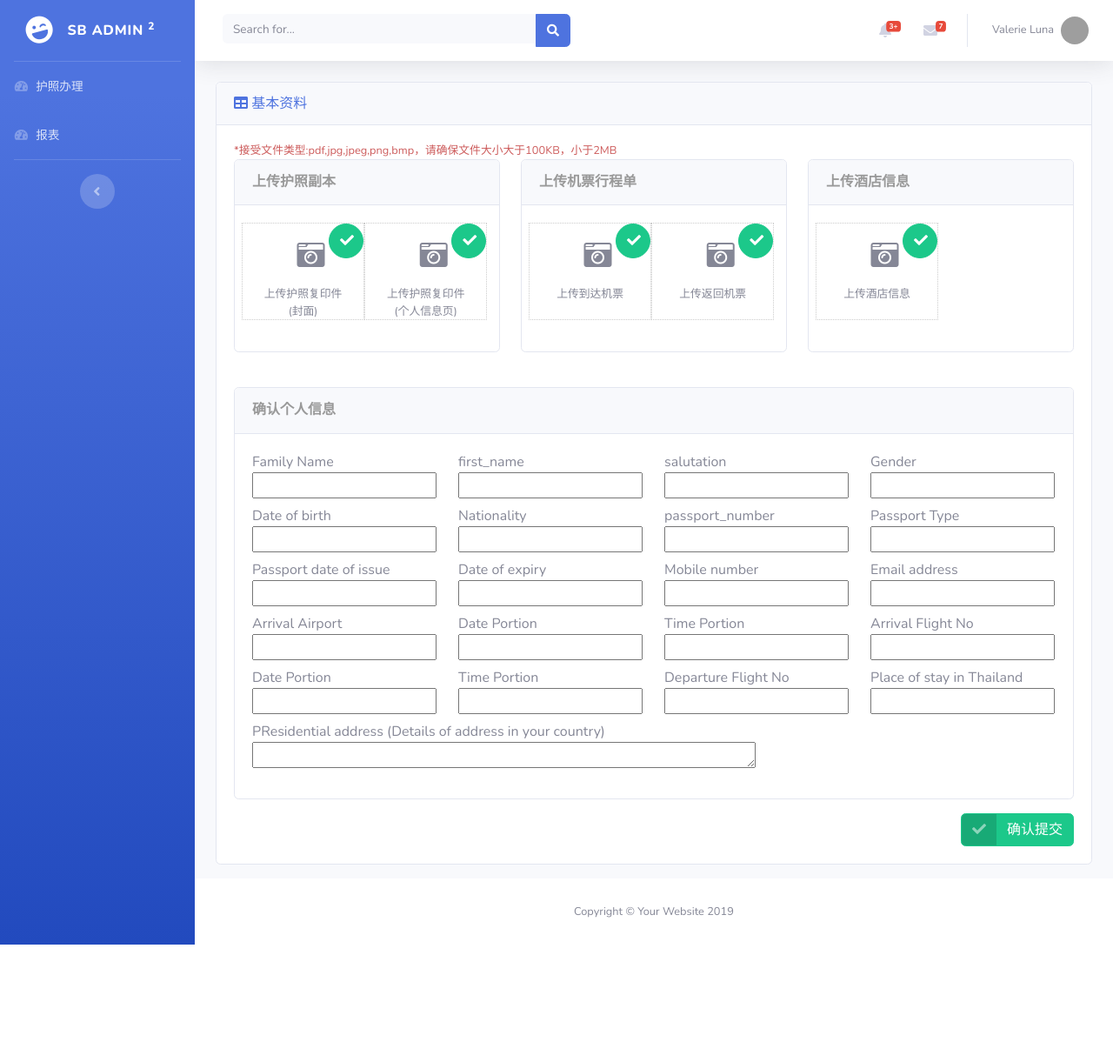
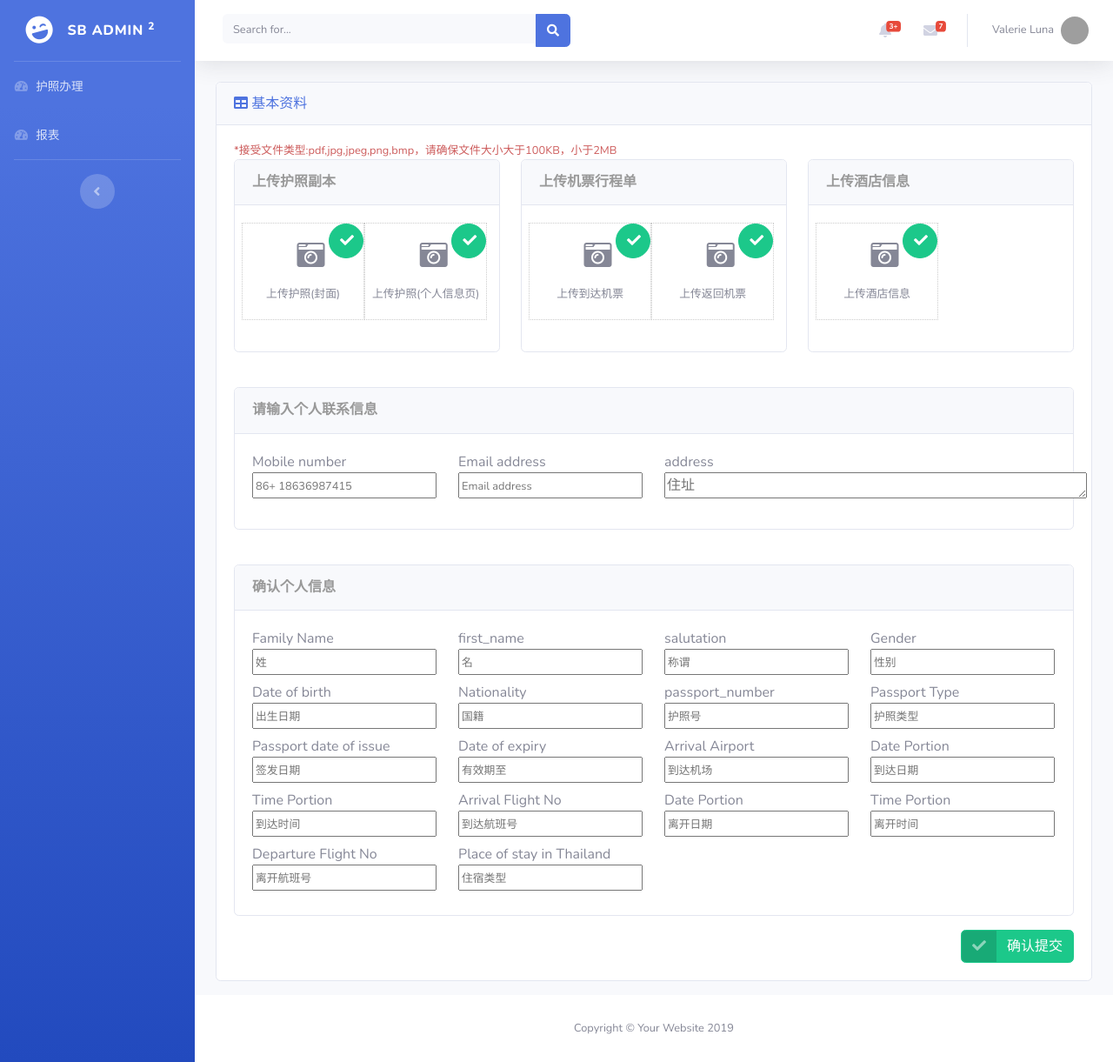
Before and after one commit to topsai/evisa-bg, a Django app: template templates/sb2/process.html in a window 1280 px wide. Shown: the whole page at 87% size. Before the commit the page ends 1086 px from the top, so only its background shows below. Run offline with Django 3.2, Linux system fonts and the light colour scheme; the template is opened without the code that fills it, so the values that code supplies are empty; some libraries are stand-ins or nearby versions; grey boxes are pictures that could not be loaded.

Commit message:
文字调整

```diff
--- a/templates/sb2/process.html
+++ b/templates/sb2/process.html
@@ -29,6 +29,18 @@
 
         .infobox {
             width: 100%;
+        }
+        input::-webkit-input-placeholder{
+            font-size:0.8rem;
+        }
+        input::-moz-placeholder{   /* Mozilla Firefox 19+ */
+            font-size:0.8rem;
+        }
+        input:-moz-placeholder{    /* Mozilla Firefox 4 to 18 */
+           font-size:0.8rem;
+        }
+        input:-ms-input-placeholder{  /* Internet Explorer 10-11 */
+            font-size:0.8rem;
         }
 
         .infobox li {
@@ -138,7 +150,7 @@
                                        <br />
                                      </span>
                                      <input name="passportphoto[]" value="1111" type="file" id="file" class="filepath" onchange="changepic(this)" accept="image/jpg,image/jpeg,image/png,image/PNG">
-                                     <p>上传护照复印件<br/> (封面)</p>
+                                     <p>上传护照(封面)</p>
                                      </div>
                                      <img src="#" id="img3" />
                                     </div>
@@ -156,7 +168,7 @@
                                        <!--AUI框架中的图标-->
                                      </span>
                                      <input name="passportphoto[]" value="1111" type="file" id="file" class="filepath" onchange="changepic(this)" accept="image/jpg,image/jpeg,image/png,image/PNG">
-                                     <p>上传护照复印件<br/> (个人信息页)</p>
+                                     <p>上传护照(个人信息页)</p>
                                      </div>
                                     </div>
 
@@ -248,41 +260,35 @@
         </div>
         <!-- 上传信息 end-->
 
-{#        <div class="card-body">#}
-{##}
-{#            <div class="row">#}
-{#                <!-- Grow In Utility -->#}
-{#                <div class="col-lg-12">#}
-{#                    <div class="card position-relative">#}
-{#                        <div class="card-header py-3">#}
-{#                            <h6 class="m-0 font-weight-bold text-primary">请输入个人联系信息</h6>#}
-{#                        </div>#}
-{#                        <div class="card-body row">#}
-{#                            <div class="col-sm-12 col-md-6 col-lg-3">#}
-{#                                <label  >Mobile number<br/><input id="name" name="Mobile number" type="text" placeholder="86+ 18636987415"></label>#}
-{#                            </div>#}
-{#                            <div class="col-sm-12 col-md-6 col-lg-3">#}
-{#                                <label  >Email address<br/>#}
-{#                                    <input id="last_name" name="Email address" type="text" value="" placeholder="Email address">#}
-{#                                </label>#}
-{#                            </div>#}
-{#                            <div class="col-sm-12 col-md-6 col-lg-3">#}
-{#                                <label>address<br/>#}
-{#                                    <textarea rows="2" cols="50"  placeholder="address">#}
-{#                                    </textarea>#}
-{#                                </label>#}
-{#                            </div>#}
-{#                        </div>#}
-{#                    </div>#}
-{##}
-{#                </div>#}
-{#            </div>#}
-{#            <div style=" float: right; margin-top:1rem;">#}
-{#              <a href="#" class="btn btn-success btn-icon-split"><span class="icon text-white-50"> <i class="fas fa-check"></i> </span>#}
-{#                  <span class="text">提交</span>#}
-{#              </a>#}
-{#             </div>#}
-{#        </div>#}
+        <div class="card-body">
+
+            <div class="row">
+                <!-- Grow In Utility -->
+                <div class="col-lg-12">
+                    <div class="card position-relative">
+                        <div class="card-header py-3">
+                            <h6 class="m-0 font-weight-bold text-primary">请输入个人联系信息</h6>
+                        </div>
+                        <div class="card-body row">
+                            <div class="col-sm-12 col-md-6 col-lg-3">
+                                <label  >Mobile number<br/><input id="name" name="Mobile number" type="text" placeholder="86+ 18636987415"></label>
+                            </div>
+                            <div class="col-sm-12 col-md-6 col-lg-3">
+                                <label  >Email address<br/>
+                                    <input id="last_name" name="Email address" type="text" value="" placeholder="Email address">
+                                </label>
+                            </div>
+                            <div class="col-sm-12 col-md-6 col-lg-3">
+                                <label>address<br/>
+                                    <textarea rows="1" cols="50"  placeholder="住址"></textarea>
+                                </label>
+                            </div>
+                        </div>
+                    </div>
+
+                </div>
+            </div>
+        </div>
         <!-- 输入联系信息 end -->
 
         <div class="card-body">
@@ -298,99 +304,84 @@
                             <div class="card-body row">
                                 <div class="col-sm-12 col-md-6 col-lg-3">
                                     <label  >Family Name<br/> <!-- 姓 -->
-                                      <input id="family Name" name="family Name" type="text" value="">
+                                      <input id="family Name" name="family Name" type="text" value="" placeholder="姓">
                                     </label>
                                 </div>
                                 <div class="col-sm-12 col-md-6 col-lg-3">
                                     <label >first_name<br/>  <!-- 名 -->
-                                        <input id="first_name" name="first_name" type="text" value=""></label>
+                                        <input id="first_name" name="first_name" type="text" value="" placeholder="名"></label>
                                 </div>
                                 <div class="col-sm-12 col-md-6 col-lg-3">
                                     <label >salutation<br/>  <!-- 称谓 -->
-                                        <input id="salutation" name="salutation" type="text" value=""></label>
+                                        <input id="salutation" name="salutation" type="text" value="" placeholder="称谓"></label>
                                 </div>
                                 <div class="col-sm-12 col-md-6 col-lg-3">
                                     <label >Gender<br/>  <!-- 性别 -->
-                                        <input id="gender" name="gender" type="text" value=""></label>
+                                        <input id="gender" name="gender" type="text" value="" placeholder="性别"></label>
                                 </div>
                                 <div class="col-sm-12 col-md-6 col-lg-3">
                                     <label>Date of birth<br/>  <!-- 出生日期 -->
-                                    <input id="birth_date" name="birth_date" type="text" value=""></label>
+                                    <input id="birth_date" name="birth_date" type="text" value="" placeholder="出生日期"></label>
                                 </div>
                                 <div class="col-sm-12 col-md-6 col-lg-3">
                                     <label>Nationality<br/>  <!-- 国籍 -->
-                                   <input id="nationality" name="nationality" type="text" value=""></label>
+                                   <input id="nationality" name="nationality" type="text" value="" placeholder="国籍"></label>
                                 </div>
                                 <div class="col-sm-12 col-md-6 col-lg-3">
                                     <label>passport_number<br/>  <!-- 护照号 -->
-                                  <input id="passport_number" name="passport_number" type="text" value="">
+                                  <input id="passport_number" name="passport_number" type="text" value="" placeholder="护照号">
                                 </div>
                                 <div class="col-sm-12 col-md-6 col-lg-3">
                                     <label>Passport Type<br/>  <!-- 护照类型 -->
-                                  <input id="passport type" name="passport type" type="text" value="">
+                                  <input id="passport type" name="passport type" type="text" value="" placeholder="护照类型">
                                 </div>
                                 <div class="col-sm-12 col-md-6 col-lg-3">
                                     <label>Passport date of issue<br/>  <!-- 签发日期 -->
-                                  <input id="passport_issue" name="passport_issue" type="text" value="">
+                                  <input id="passport_issue" name="passport_issue" type="text" value="" placeholder="签发日期">
                                 </div>
                                 <div class="col-sm-12 col-md-6 col-lg-3">
                                     <label>Date of expiry<br/>  <!-- 有效期至 -->
-                                  <input id="passport_expiry" name="passport_expiry" type="text" value="">
-                                </div>
-                                <div class="col-sm-12 col-md-6 col-lg-3">
-                                    <label>Mobile number<br/>  <!-- 电话 -->
-                                  <input id="mobile number" name="mobile number" type="text" value="">
-                                </div>
-                                <div class="col-sm-12 col-md-6 col-lg-3">
-                                    <label>Email address<br/>  <!-- 邮箱 -->
-                                  <input id="email address" name="email address" type="text" value="">
+                                  <input id="passport_expiry" name="passport_expiry" type="text" value="" placeholder="有效期至">
                                 </div>
                                 <div class="col-sm-12 col-md-6 col-lg-3">
                                     <label>Arrival Airport<br/>  <!-- 到达机场 -->
-                                  <input id="arrival airport" name="arrival airport" type="text" value="">
+                                  <input id="arrival airport" name="arrival airport" type="text" value="" placeholder="到达机场">
                                 </div>
 
                                 <div class="col-sm-12 col-md-6 col-lg-3">
                                     <label >Date Portion<br/>  <!-- 到达日期 -->
-                                        <input id="date-ortion" name="date-portion" type="text" value="">
+                                        <input id="date-ortion" name="date-portion" type="text" value="" placeholder="到达日期">
                                     </label>
                                 </div>
                                 <div class="col-sm-12 col-md-6 col-lg-3">
                                     <label >Time Portion<br/>  <!-- 到达时间 -->
-                                        <input id="time-portion" name="time-portion" type="text" value="">
+                                        <input id="time-portion" name="time-portion" type="text" value="" placeholder="到达时间">
                                     </label>
                                 </div>
                                 <div class="col-sm-12 col-md-6 col-lg-3">
                                     <label >Arrival Flight No<br/>  <!-- 到达航班号 -->
-                                        <input id="arrival-no" name="arrival-no" type="text" value="">
+                                        <input id="arrival-no" name="arrival-no" type="text" value="" placeholder="到达航班号">
                                     </label>
                                 </div>
 
                                 <div class="col-sm-12 col-md-6 col-lg-3">
                                     <label >Date Portion<br/>  <!-- 离开日期 -->
-                                        <input id="leave-Portion" name="date Portion" type="text" value="">
+                                        <input id="leave-Portion" name="date Portion" type="text" value="" placeholder="离开日期">
                                     </label>
                                 </div>
                                 <div class="col-sm-12 col-md-6 col-lg-3">
                                     <label >Time Portion<br/>  <!-- 离开时间 -->
-                                        <input id="leave-portion" name="leave-portion" type="text" value="">
+                                        <input id="leave-portion" name="leave-portion" type="text" value="" placeholder="离开时间">
                                     </label>
                                 </div>
                                 <div class="col-sm-12 col-md-6 col-lg-3">
                                     <label >Departure Flight No<br/>  <!-- 离开航班号 -->
-                                        <input id="departure-no" name="departure-no" type="text" value="">
+                                        <input id="departure-no" name="departure-no" type="text" value="" placeholder="离开航班号">
                                     </label>
                                 </div>
-
-
-
                                 <div class="col-sm-12 col-md-6 col-lg-3"> <!-- 住宿类型 -->
                                     <label>Place of stay in Thailand<br/>
-                                   <input id="thailand" name="thailand" type="text" value=""></label>
-                                </div>
-                                <div class="col-sm-12 col-md-12 col-lg-7"> <!-- 住址 -->
-                                    <label>PResidential address (Details of address in your country)<br/>
-                                   <textarea rows="1" cols="60" id="address" name="address"></textarea>
+                                   <input id="thailand" name="thailand" type="text" value="" placeholder="住宿类型"></label>
                                 </div>
 
 
```
